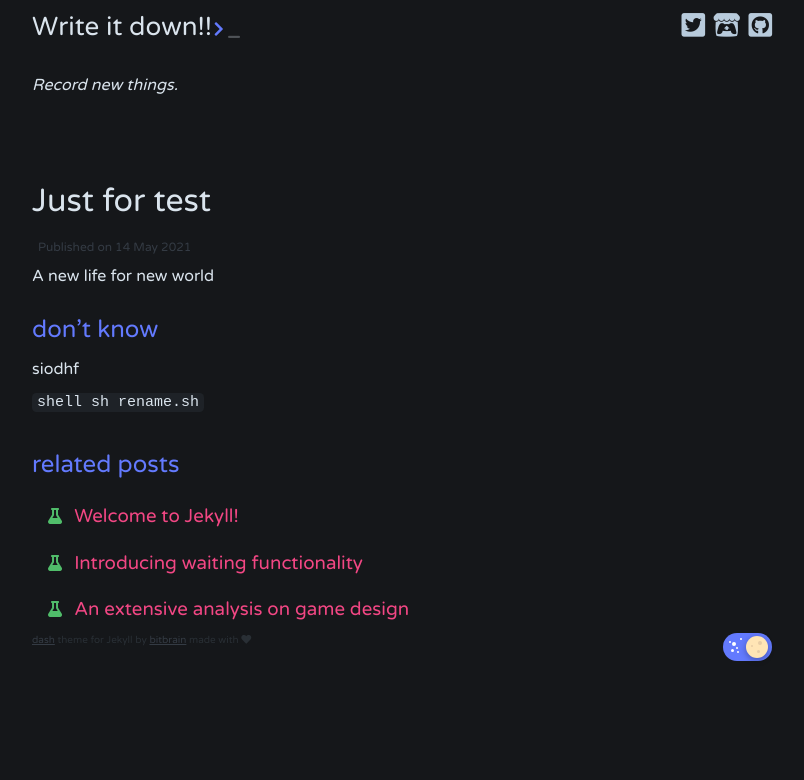
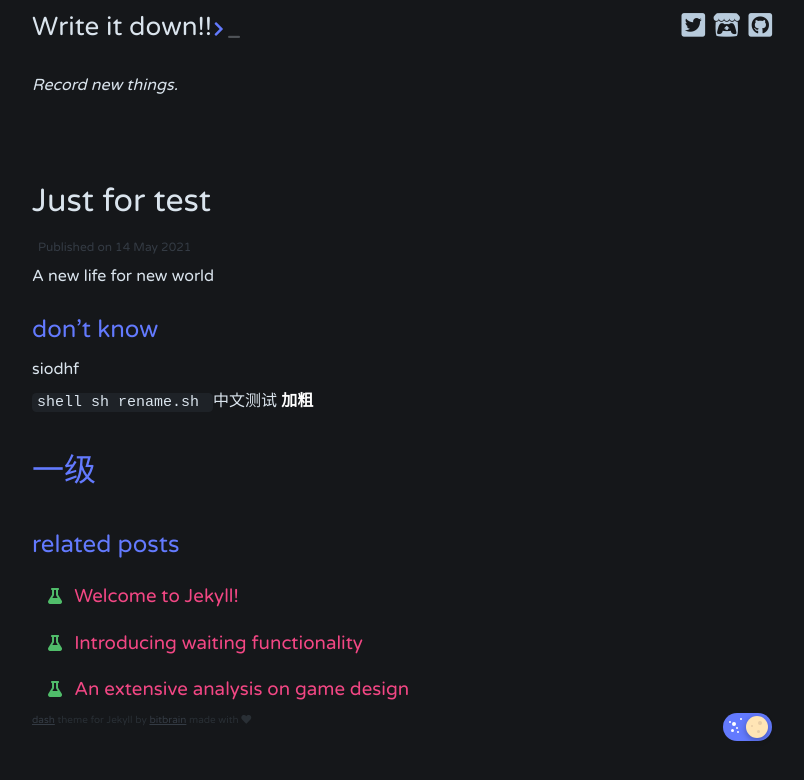
Before and after one commit to toooooMax/toooooMax.github.io, a Jekyll site: the page built from _posts/2021-05-14-test.md, in a window 1280 px wide. Shown: the top 780 px of the page, without its empty margins (238-1042 px from the left). Built offline with Jekyll 4.4.1, drawn with Linux system fonts in a browser that asks for light colours; comment, search, counter and statistics services are not loaded.

Commit message:
Update 2021-05-14-test.md

```diff
--- a/_posts/2021-05-14-test.md
+++ b/_posts/2021-05-14-test.md
@@ -13,3 +13,7 @@ siodhf
 `shell
 sh rename.sh
 `
+中文测试
+**加粗**
+
+# 一级
```
